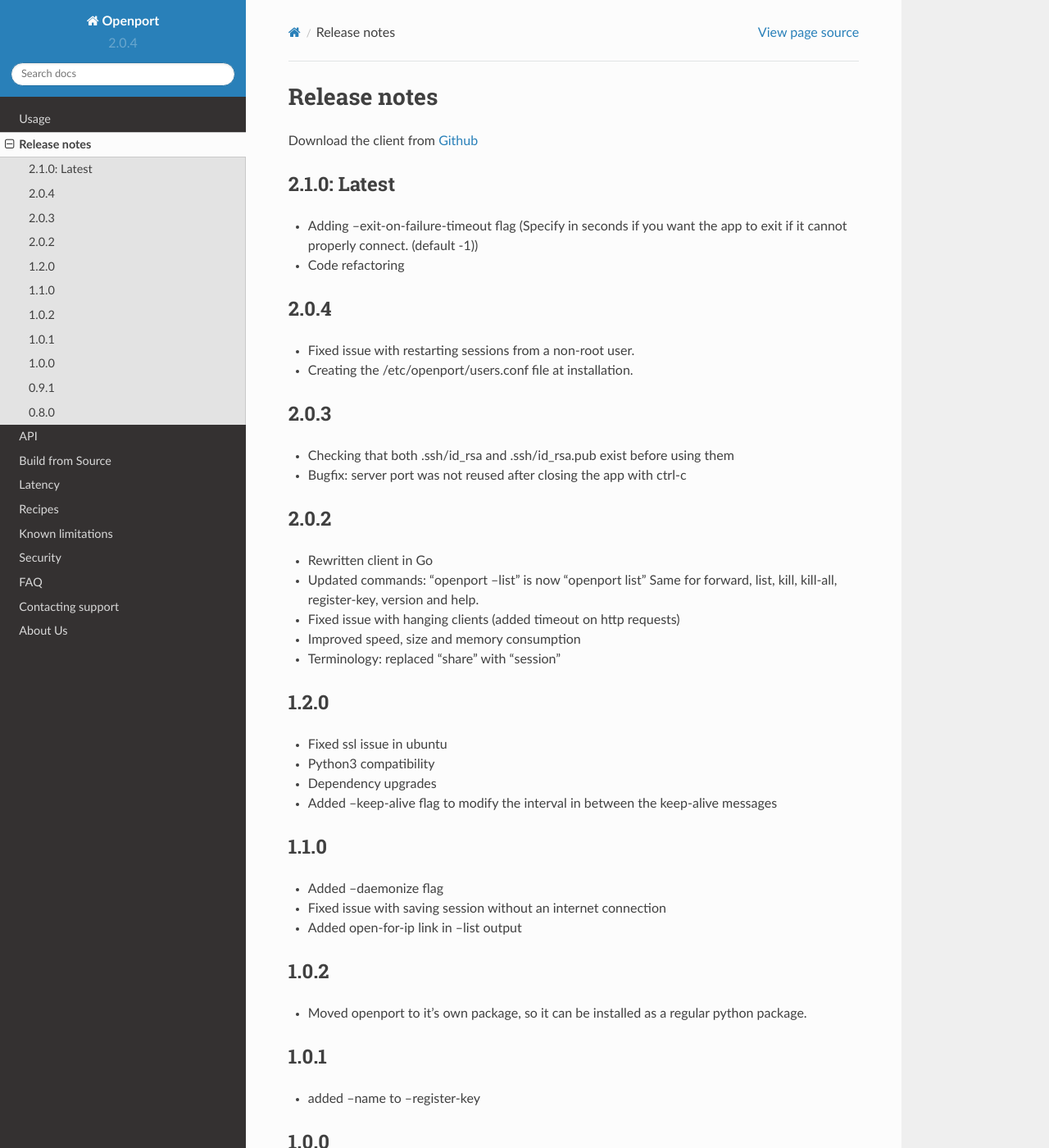
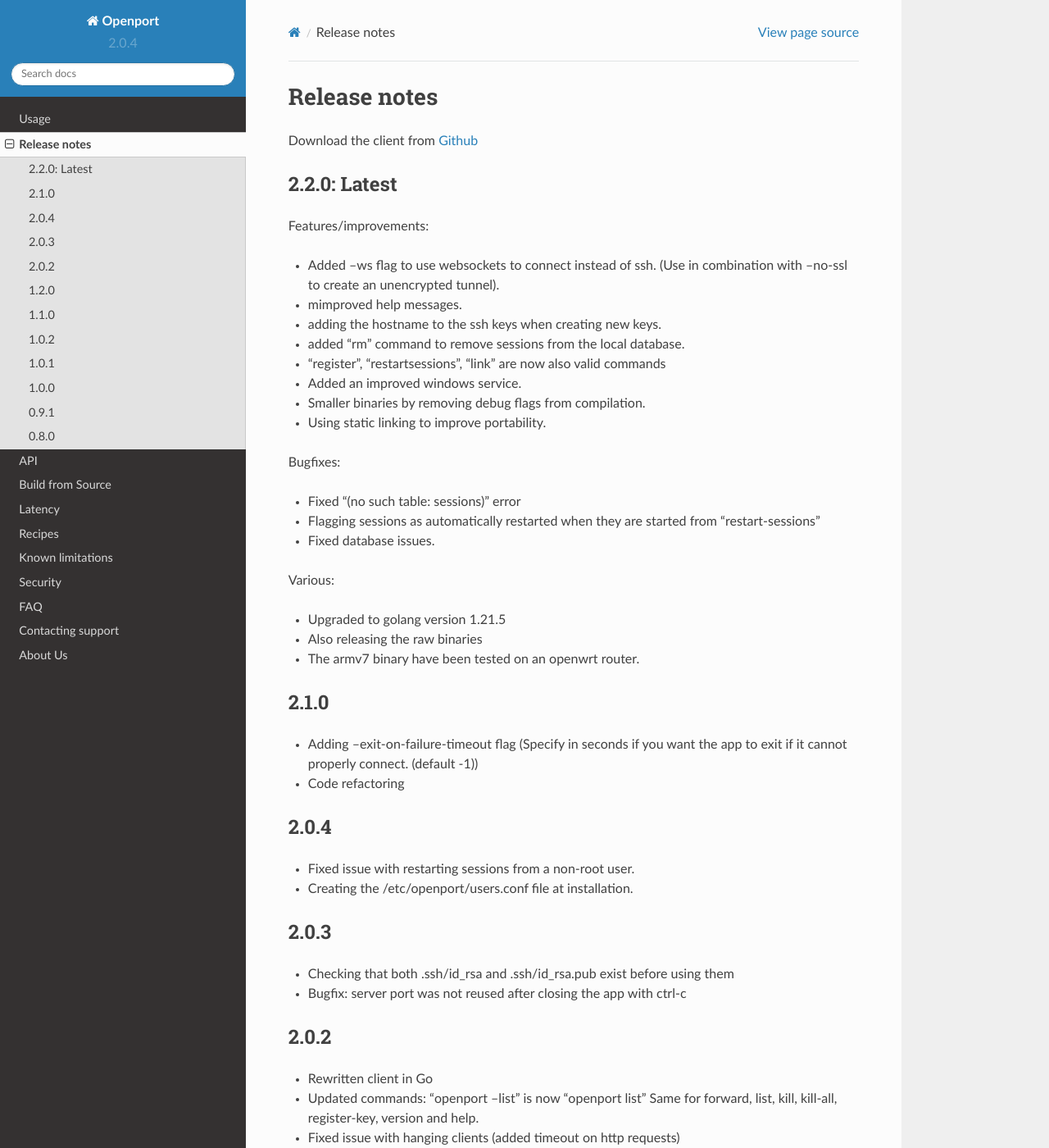
Before and after one commit to openportio/openport-docs, a Sphinx documentation site: the page built from docs/source/release_notes.rst, in a window 1280 px wide and 1400 px high. Shown: the whole window at 82% size. Built offline with Sphinx 7.4.7 and the Read the Docs theme 2.0.0, drawn with Linux system fonts in a browser that asks for light colours.

Commit message:
Release notes for version 2.2.0

```diff
--- a/docs/source/release_notes.rst
+++ b/docs/source/release_notes.rst
@@ -3,7 +3,34 @@
 
 Download the client from `Github <https://github.com/openportio/openport-go/releases>`_
 
-2.1.0: Latest
+2.2.0: Latest
+--------------
+Features/improvements:
+
+- Added --ws flag to use websockets to connect instead of ssh. (Use in combination with --no-ssl to create an unencrypted tunnel).
+- mimproved help messages.
+- adding the hostname to the ssh keys when creating new keys.
+- added "rm" command to remove sessions from the local database.
+- "register", "restartsessions", "link" are now also valid commands
+- Added an improved windows service.
+- Smaller binaries by removing debug flags from compilation.
+- Using static linking to improve portability.
+
+Bugfixes:
+
+- Fixed "(no such table: sessions)" error
+- Flagging sessions as automatically restarted when they are started from "restart-sessions"
+- Fixed database issues.
+
+Various:
+
+- Upgraded to golang version 1.21.5
+- Also releasing the raw binaries
+- The armv7 binary have been tested on an openwrt router.
+
+
+
+2.1.0
 --------------
 - Adding --exit-on-failure-timeout flag (Specify in seconds if you want the app to exit if it cannot properly connect. (default -1))
 - Code refactoring
```
